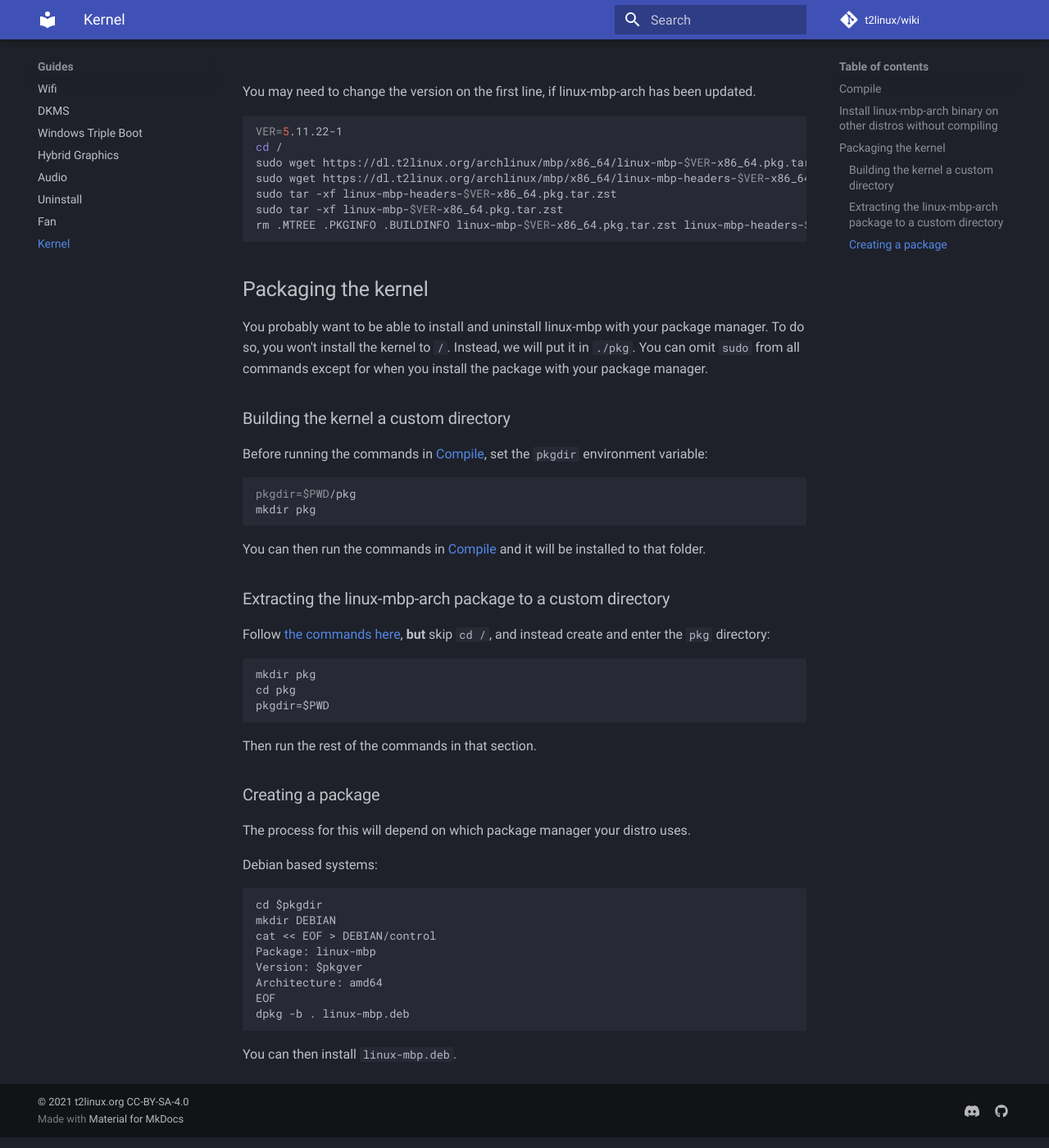
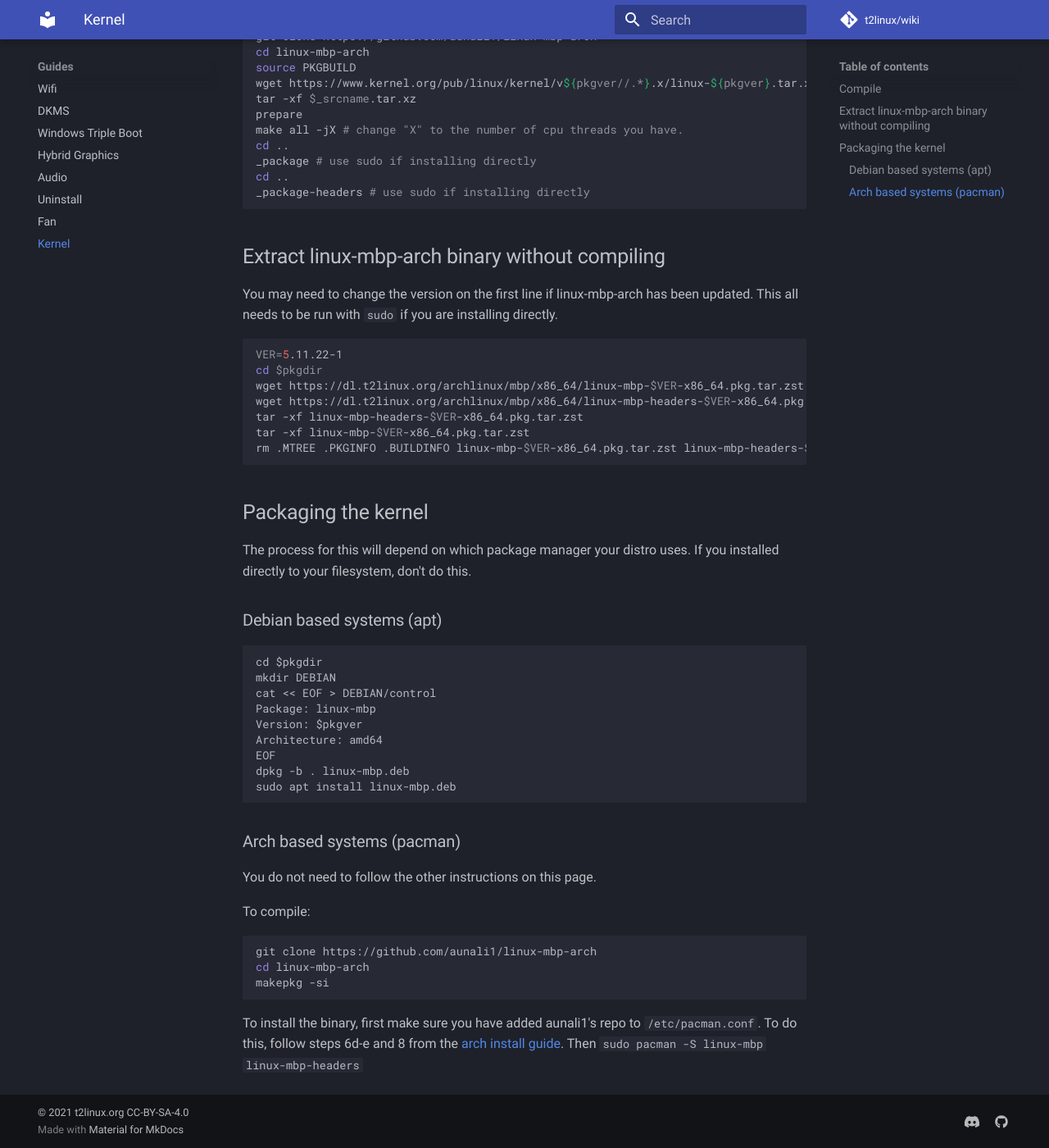
Before and after one commit to t2linux/wiki, an MkDocs documentation site: the page built from docs/guides/kernel.md, in a window 1280 px wide and 1400 px high, scrolled down 859 px. Shown: the whole window at 82% size. Built offline with MkDocs 1.6.1 and Material for MkDocs 9.7.7, drawn with Linux system fonts in a browser that asks for light colours; comment, search, counter and statistics services are not loaded; some of the changed text lies outside the part shown.

Commit message:
Rearrange kernel.md

````diff
--- a/docs/guides/kernel.md
+++ b/docs/guides/kernel.md
@@ -1,6 +1,21 @@
 # Kernel
 
-This page explains how to compile the linux-mbp-arch kernel on any distro, and also how to extract the compiled kernel and other files from the linux-mbp arch linux package, allowing you to install them manually without having to compile it (which can take a few hours). You may want to put this files into package, so that you can manage the kernel files with your package manager. There is [some guidance](#packaging-the-kernel) about this.
+This page explains how to compile or install linux-mbp-arch kernel and headers on non arch based distros. If you you are on an arch based distro, refer to [this section](#arch-based-systems-pacman). You may want to put this files into a package, so that you can manage the kernel files with your package manager. There is [some guidance](#packaging-the-kernel) about this, but the process is differs between package managers. If you have issues, make sure you are running the commands here with `bash`.
+
+Before begining, set the directory that you want to install to.
+
+If you want to install the kernel with a package manager:
+
+```bash
+pkgdir=$PWD/pkg
+mkdir pkg
+```
+
+If you want to install to your current system directly (the kernel will not be managed by your package manager):
+
+```bash
+pkgdir=/
+```
 
 ## Compile
 
@@ -15,57 +30,30 @@ tar -xf $_srcname.tar.xz
 prepare
 make all -jX # change "X" to the number of cpu threads you have.
 cd ..
-sudo _package
+_package # use sudo if installing directly
 cd ..
-sudo _package-headers
+_package-headers # use sudo if installing directly
 ```
 
-## Install linux-mbp-arch binary on other distros without compiling
+## Extract linux-mbp-arch binary without compiling
 
-You may need to change the version on the first line, if linux-mbp-arch has been updated.
+You may need to change the version on the first line if linux-mbp-arch has been updated. This all needs to be run with `sudo` if you are installing directly.
 
 ```bash
 VER=5.11.22-1
-cd /
-sudo wget https://dl.t2linux.org/archlinux/mbp/x86_64/linux-mbp-$VER-x86_64.pkg.tar.zst
-sudo wget https://dl.t2linux.org/archlinux/mbp/x86_64/linux-mbp-headers-$VER-x86_64.pkg.tar.zst
-sudo tar -xf linux-mbp-headers-$VER-x86_64.pkg.tar.zst
-sudo tar -xf linux-mbp-$VER-x86_64.pkg.tar.zst
+cd $pkgdir
+wget https://dl.t2linux.org/archlinux/mbp/x86_64/linux-mbp-$VER-x86_64.pkg.tar.zst
+wget https://dl.t2linux.org/archlinux/mbp/x86_64/linux-mbp-headers-$VER-x86_64.pkg.tar.zst
+tar -xf linux-mbp-headers-$VER-x86_64.pkg.tar.zst
+tar -xf linux-mbp-$VER-x86_64.pkg.tar.zst
 rm .MTREE .PKGINFO .BUILDINFO linux-mbp-$VER-x86_64.pkg.tar.zst linux-mbp-headers-$VER-x86_64.pkg.tar.zst
 ```
 
 ## Packaging the kernel
 
-You probably want to be able to install and uninstall linux-mbp with your package manager. To do so, you won't install the kernel to `/`. Instead, we will put it in `./pkg`. You can omit `sudo` from all commands except for when you install the package with your package manager.
+The process for this will depend on which package manager your distro uses. If you installed directly to your filesystem, don't do this.
 
-### Building the kernel a custom directory
-
-Before running the commands in [Compile](#compile), set the `pkgdir` environment variable:
-
-```bash
-pkgdir=$PWD/pkg
-mkdir pkg
-```
-
-You can then run the commands in [Compile](#compile) and it will be installed to that folder.
-
-### Extracting the linux-mbp-arch package to a custom directory
-
-Follow [the commands here](#install-linux-mbp-arch-binary-on-other-distros-without-compiling), **but** skip `cd /`, and instead create and enter the `pkg` directory:
-
-```
-mkdir pkg
-cd pkg
-pkgdir=$PWD
-```
-
-Then run the rest of the commands in that section.
-
-### Creating a package
-
-The process for this will depend on which package manager your distro uses.
-
-Debian based systems:
+### Debian based systems (apt)
 
 ```
 cd $pkgdir
@@ -76,6 +64,20 @@ Version: $pkgver
 Architecture: amd64
 EOF
 dpkg -b . linux-mbp.deb
+sudo apt install linux-mbp.deb
 ```
 
-You can then install `linux-mbp.deb`.
+
+### Arch based systems (pacman)
+
+You do not need to follow the other instructions on this page.
+
+To compile:
+
+```bash
+git clone https://github.com/aunali1/linux-mbp-arch
+cd linux-mbp-arch
+makepkg -si
+```
+
+To install the binary, first make sure you have added aunali1's repo to `/etc/pacman.conf`. To do this, follow steps 6d-e and 8 from the [arch install guide](https://wiki.t2linux.org/distributions/arch/installation/). Then `sudo pacman -S linux-mbp linux-mbp-headers`
````
